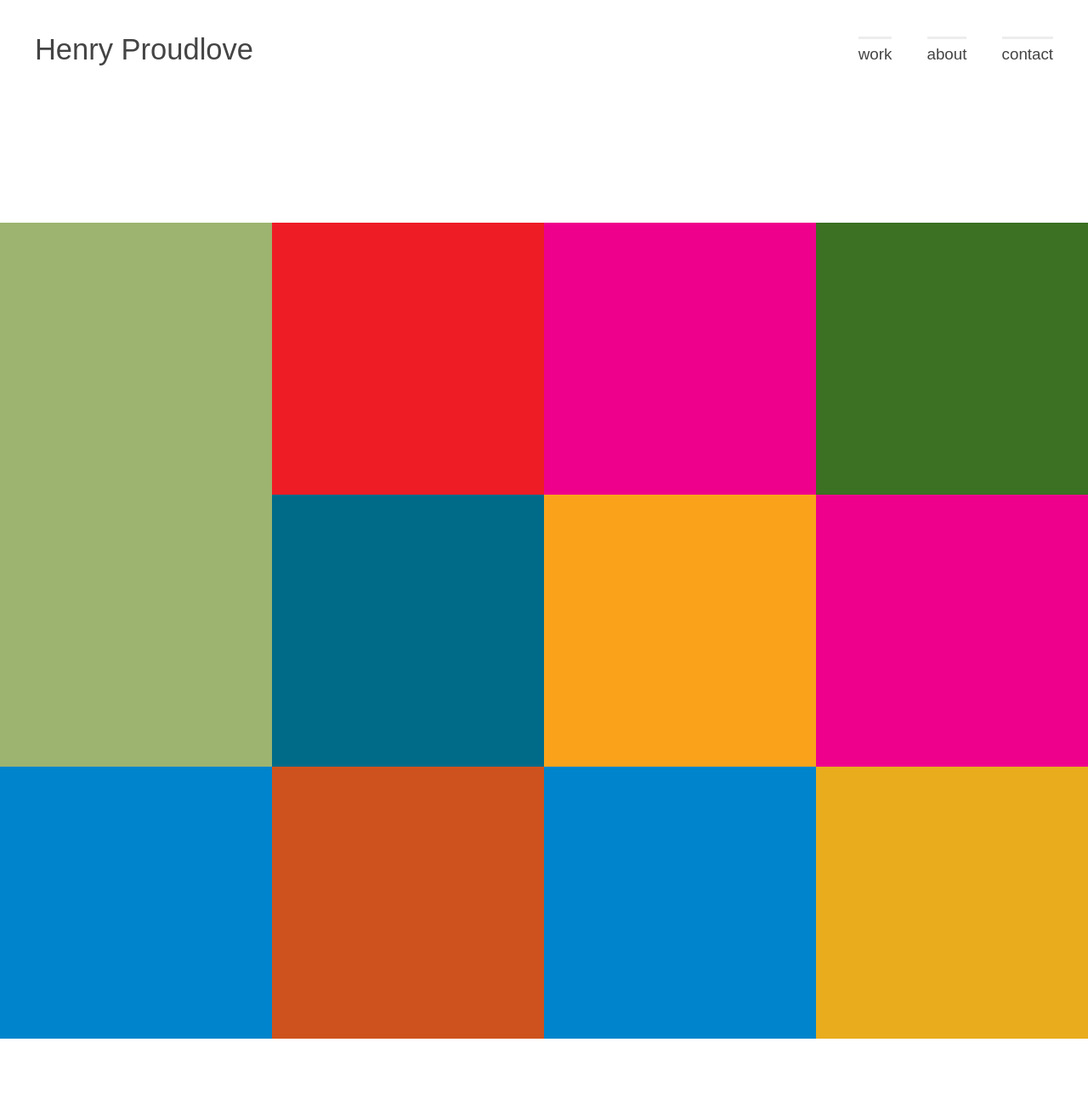
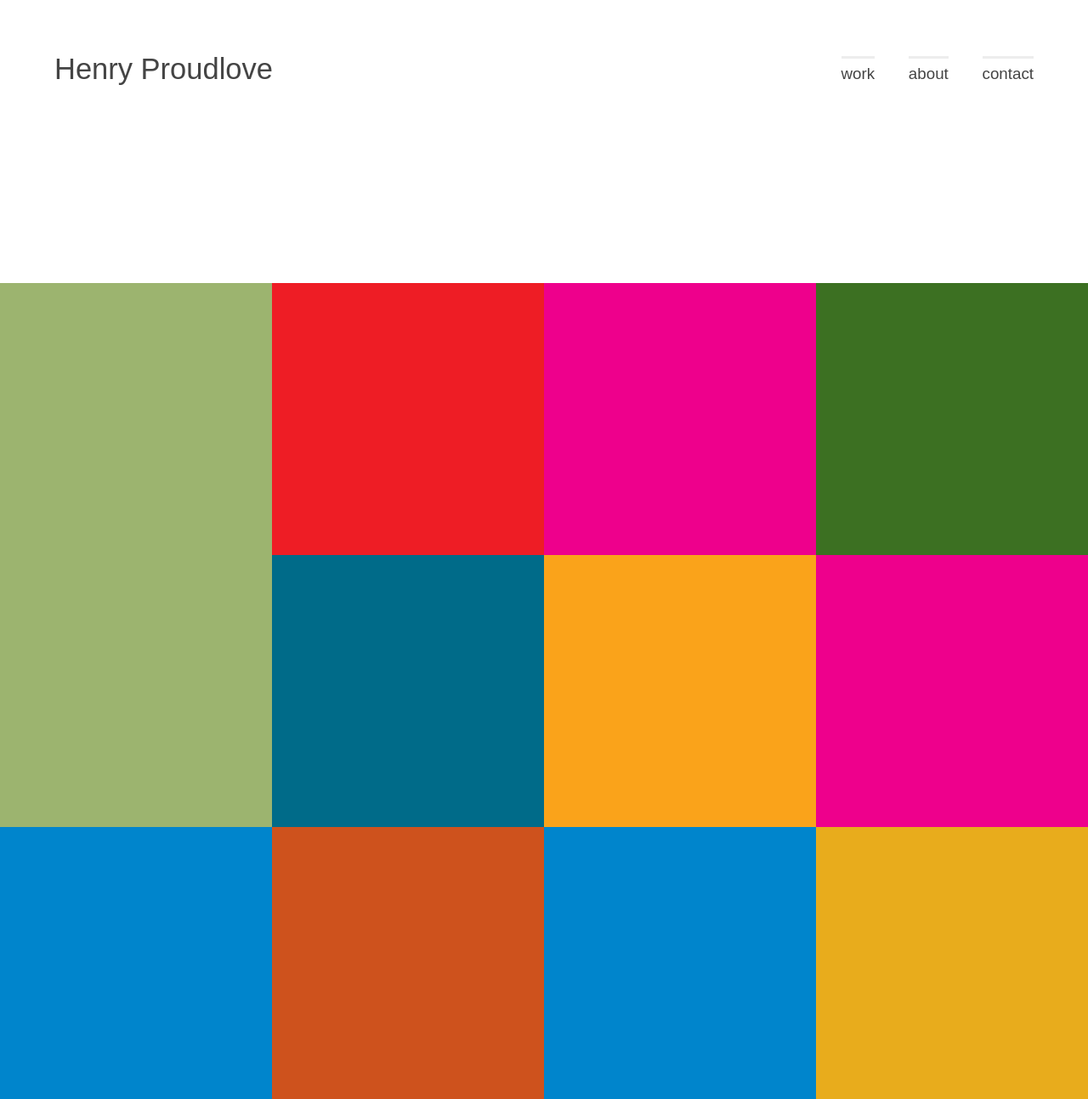
Before and after one commit to henry-proudlove/Portfolio, a PHP site: page / in a window 1280 px wide. Shown: the whole page at 85% size. Before the commit the page ends 1222 px from the top, so only its background shows below. Run offline with PHP 8.4, Linux system fonts and the light colour scheme; some libraries are stand-ins or nearby versions.

Commit message:
tablet nav padding changes

```diff
--- a/css/main.css
+++ b/css/main.css
@@ -97,13 +97,8 @@ textarea {
 
 /* Fonts */
 
-@font-face{
-	font-family: 'Din Bold';
-
-}
-
 body{
-	font-family:'DIN Next W01 Regular', 'FFDINReg' , arial, sans-serif;
+	font-family:'DIN Next W01 Regular', arial, sans-serif;
 	font-size: 15px;
 	color:#444;
 	transition: all 2s;
@@ -113,7 +108,7 @@ body{
 }
 
 #site-title{
-	font-family:'DIN Next W01 Medium', 'FFDINBol' , sans-serif;
+	font-family:'DIN Next W01 Medium', arial, sans-serif;
 	font-weight: normal;
 	font-size: 1.5em;
 	line-height: 1em;
@@ -172,6 +167,24 @@ body{
 
 
 /*
+ *
+ * Nav padding
+ *
+ */
+
+@media only screen and (min-width: 450px) {
+
+	#site-title{
+		margin: 6% 6% 10%;
+		font-size: 2.3em;
+	}
+
+	#site-nav{
+		margin: 4% 4% 0;
+	}
+}
+
+/*
  * Nav switch
  */
 
@@ -204,9 +217,9 @@ body{
 		margin: 0 0 0 3%;
 		width: auto;
 	}
+}
 
 
-}
 
 /*
  * thumb sizes
@@ -230,11 +243,6 @@ body{
 		width: 33.33%;
 		padding-top: 33.33%;
 	}
-
-	#site-header{
-		margin: 3.2%;
-		padding-bottom: 10%;
-	}
 }
 
 /* four col */
@@ -254,10 +262,6 @@ body{
 		padding-top: 20%;
 	}
 
-	#site-header{
-		margin: 2%;
-		padding-bottom: 8%;
-	}
 }
 
 
```
